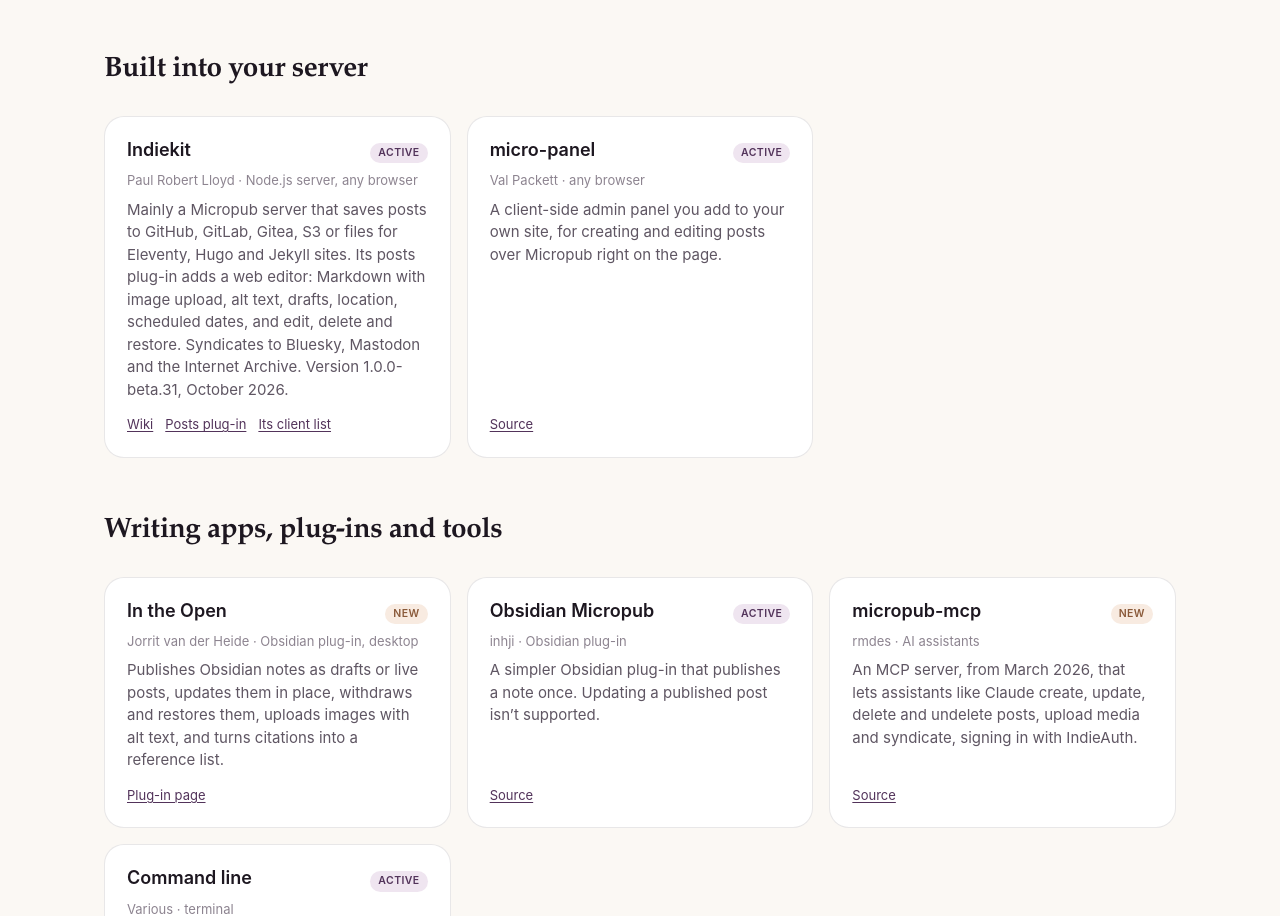
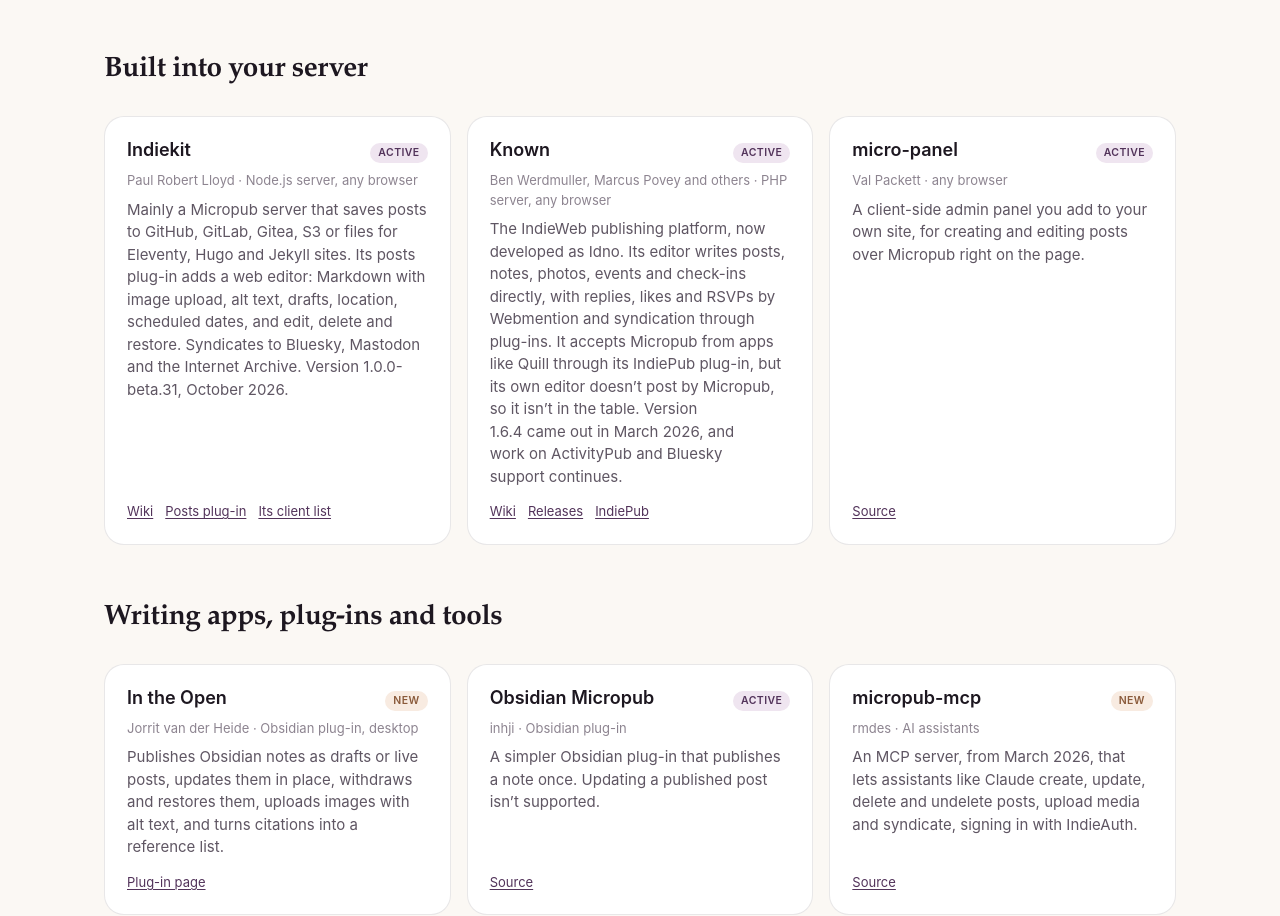
Before and after one commit to caseyg/quill-native, a plain HTML site: page docs/clients/index.html in a window 1280 px wide. Shown: the part 4503-5419 px from the top of the page. Drawn offline with Linux system fonts and the light colour scheme.

```diff
--- a/docs/clients/index.html
+++ b/docs/clients/index.html
@@ -464,6 +464,12 @@
         <p class="src"><a href="https://indieweb.org/Indiekit">Wiki</a><a href="https://www.npmjs.com/package/@indiekit/endpoint-posts">Posts plug-in</a><a href="https://getindiekit.com/clients">Its client list</a></p>
       </article>
       <article class="client">
+        <header><h3><a href="https://github.com/idno/idno">Known</a></h3><span class="status live">Active</span></header>
+        <p class="meta">Ben Werdmuller, Marcus Povey and others · PHP server, any browser</p>
+        <p>The IndieWeb publishing platform, now developed as Idno. Its editor writes posts, notes, photos, events and check-ins directly, with replies, likes and RSVPs by Webmention and syndication through plug-ins. It accepts Micropub from apps like Quill through its IndiePub plug-in, but its own editor doesn’t post by Micropub, so it isn’t in the table. Version 1.6.4 came out in March 2026, and work on ActivityPub and Bluesky support continues.</p>
+        <p class="src"><a href="https://indieweb.org/Known">Wiki</a><a href="https://github.com/idno/known/releases">Releases</a><a href="https://github.com/idno/indiepub">IndiePub</a></p>
+      </article>
+      <article class="client">
         <header><h3><a href="https://github.com/unrelentingtech/micro-panel">micro-panel</a></h3><span class="status live">Active</span></header>
         <p class="meta">Val Packett · any browser</p>
         <p>A client-side admin panel you add to your own site, for creating and editing posts over Micropub right on the page.</p>
```
